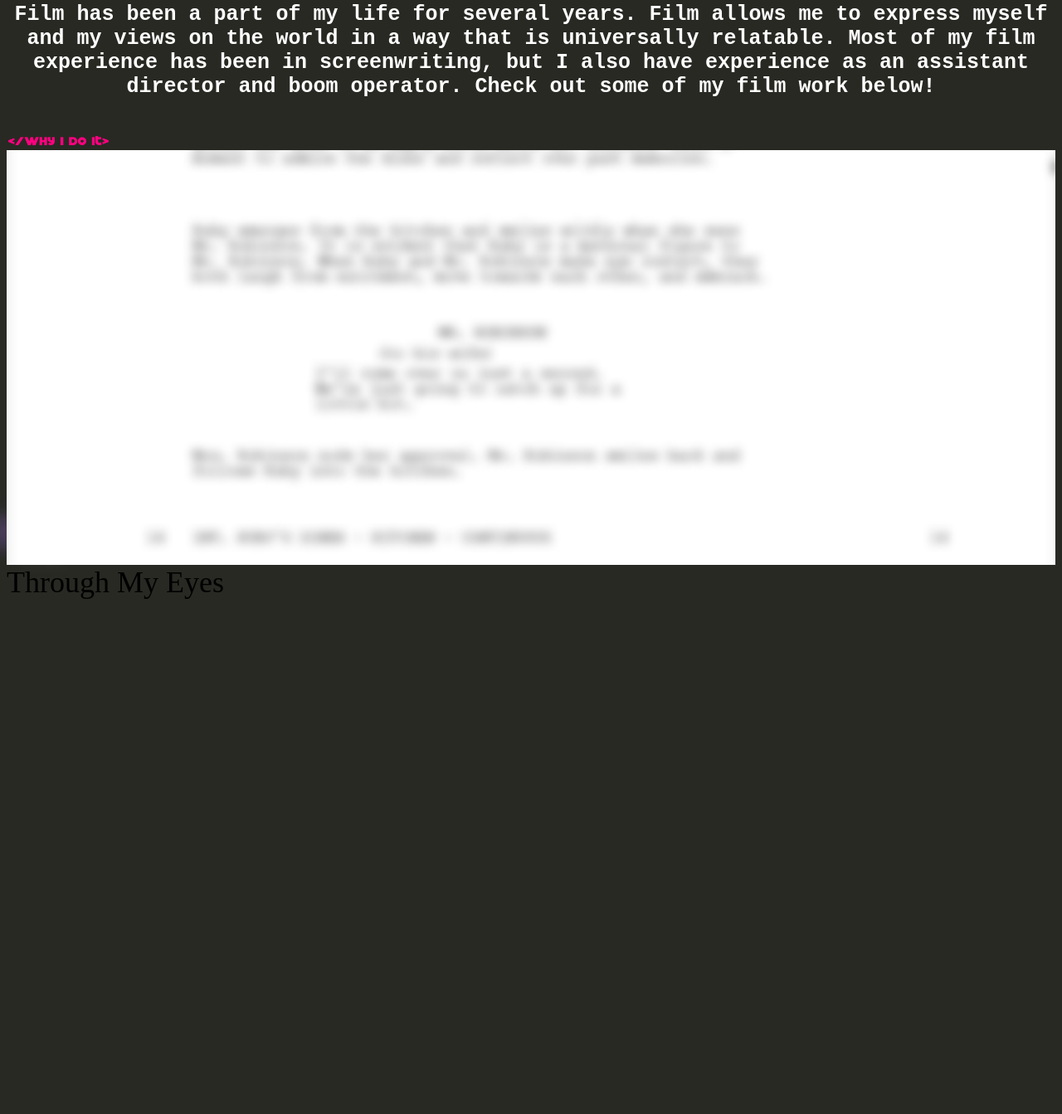
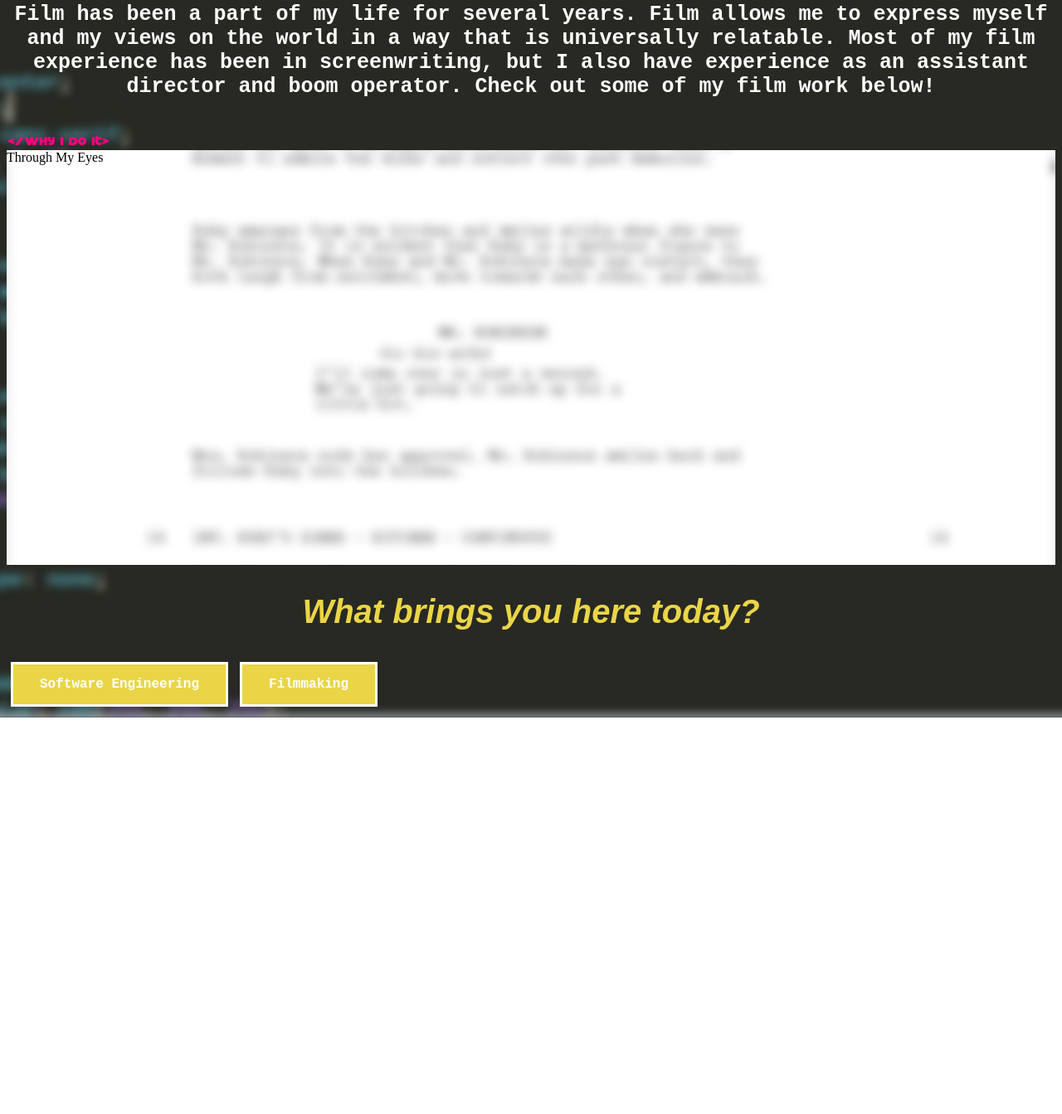
Before and after one commit to majestyuwa/majestyuwa.github.io, a plain HTML site: page filmmaking.html in a window 1280 px wide. Shown: the part 237-1580 px from the top of the page at 83% size. After the commit the page ends 1102 px from the top, so only its background shows below. Drawn offline with Linux system fonts and the light colour scheme.

Commit message:
Update filmmaking.html

```diff
--- a/filmmaking.html
+++ b/filmmaking.html
@@ -128,10 +128,7 @@
     <br>
     <img src="WhyIDoItTagEnd.png" width="125px" height=auto alt="Why End">
     <br>
-    <div class="parallax"></div>
-    <div style="height:1000px;font-size:36px">
-Through My Eyes
-</div>
+    <div class="parallax"> Through My Eyes</div>
     <h2 class="heading">What brings you here today?</h2>
     <div>
     <a href="softwareengineering.html"><button class="button" style="vertical-align:middle"><span>Software Engineering</span></button></a>
```
